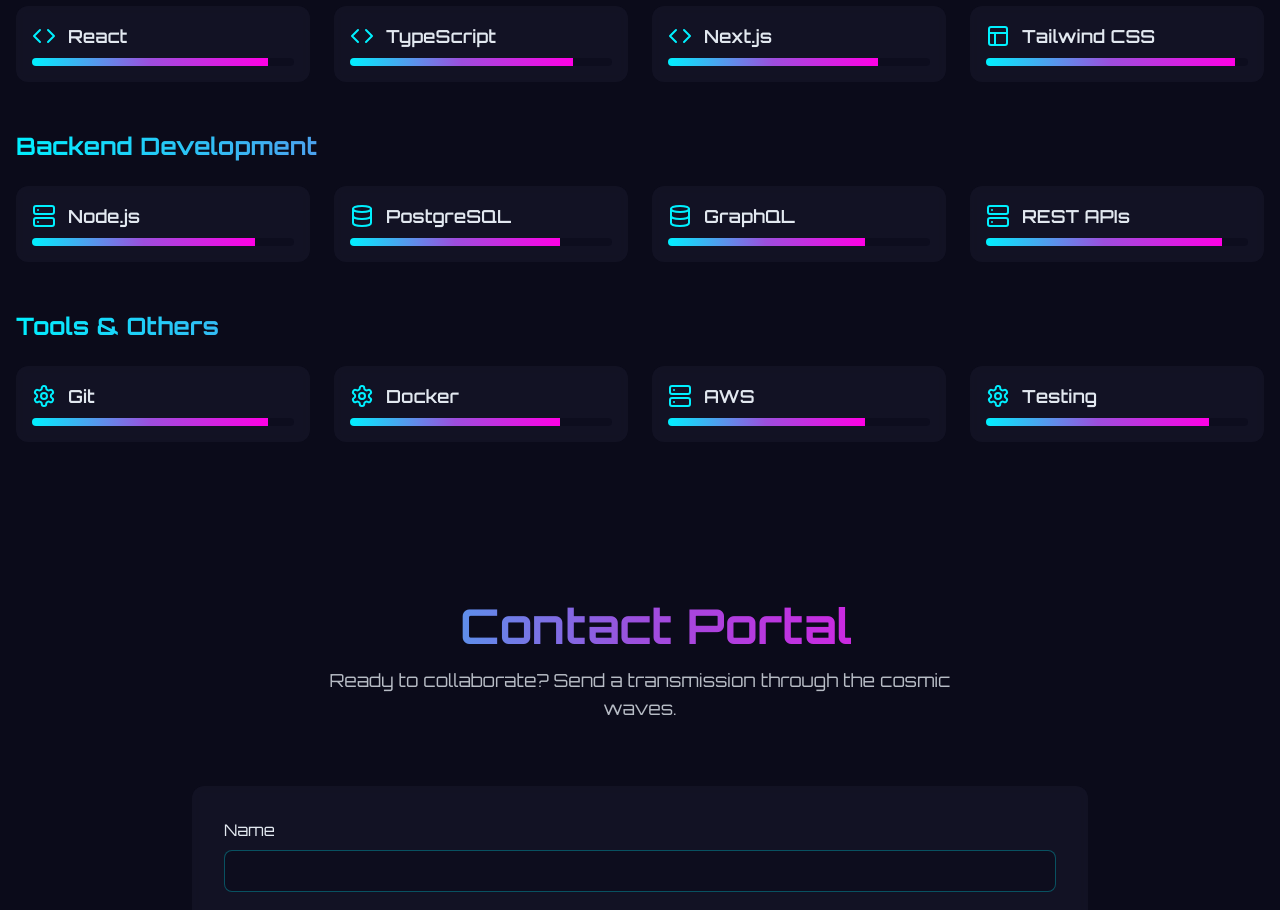
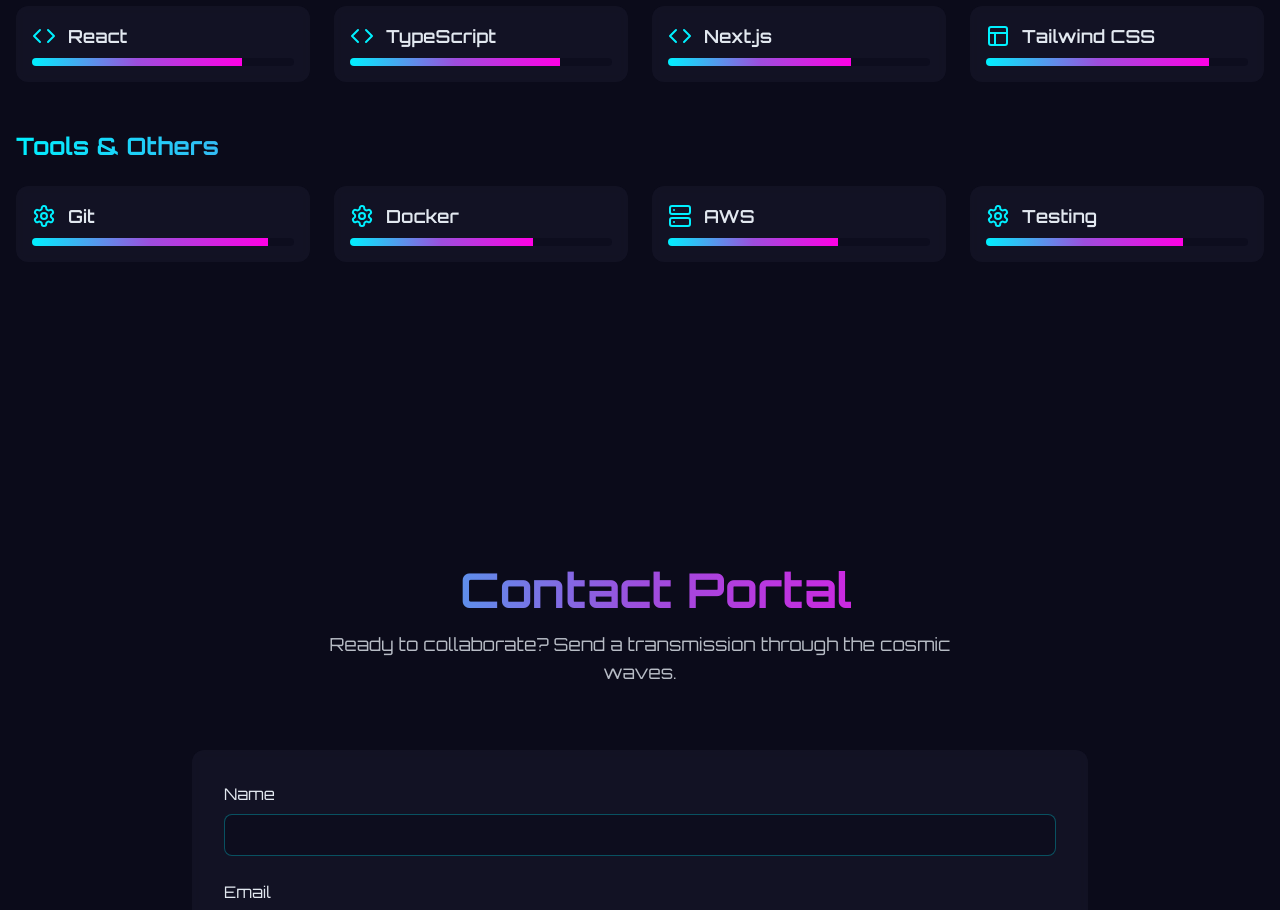
Before and after one commit to Beyond-The-Code-Tech/Beyond-The-Code, a React (Vite) app: page / in a window 1280 px wide. Shown: the part 1960-2870 px from the top of the page. Built offline with nearby package versions, Linux system fonts and the light colour scheme.

Commit message:
first version

```diff
--- a/src/components/SkillsSection.tsx
+++ b/src/components/SkillsSection.tsx
@@ -11,22 +11,16 @@ interface Skill {
 
 const skills: Record<string, Skill[]> = {
   "Frontend Development": [
-    { name: "React", icon: <Code />, level: 90, category: "Frontend" },
-    { name: "TypeScript", icon: <Code />, level: 85, category: "Frontend" },
-    { name: "Next.js", icon: <Code />, level: 80, category: "Frontend" },
-    { name: "Tailwind CSS", icon: <Layout />, level: 95, category: "Frontend" }
-  ],
-  "Backend Development": [
-    { name: "Node.js", icon: <Server />, level: 85, category: "Backend" },
-    { name: "PostgreSQL", icon: <Database />, level: 80, category: "Backend" },
-    { name: "GraphQL", icon: <Database />, level: 75, category: "Backend" },
-    { name: "REST APIs", icon: <Server />, level: 90, category: "Backend" }
+    { name: "React", icon: <Code />, level: 80, category: "Frontend" },
+    { name: "TypeScript", icon: <Code />, level: 80, category: "Frontend" },
+    { name: "Next.js", icon: <Code />, level: 70, category: "Frontend" },
+    { name: "Tailwind CSS", icon: <Layout />, level: 85, category: "Frontend" }
   ],
   "Tools & Others": [
     { name: "Git", icon: <Settings />, level: 90, category: "Tools" },
-    { name: "Docker", icon: <Settings />, level: 80, category: "Tools" },
-    { name: "AWS", icon: <Server />, level: 75, category: "Tools" },
-    { name: "Testing", icon: <Settings />, level: 85, category: "Tools" }
+    { name: "Docker", icon: <Settings />, level: 70, category: "Tools" },
+    { name: "AWS", icon: <Server />, level: 65, category: "Tools" },
+    { name: "Testing", icon: <Settings />, level: 75, category: "Tools" }
   ]
 };
 
```
